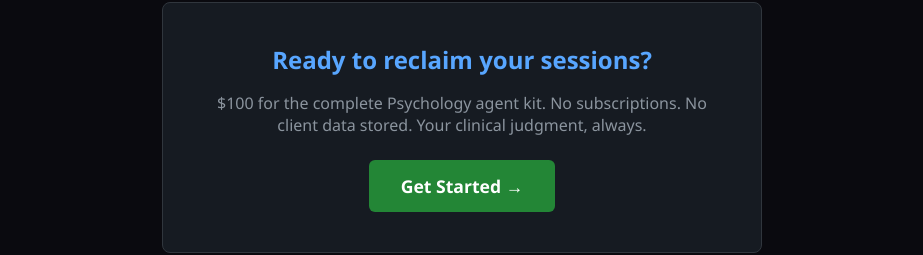
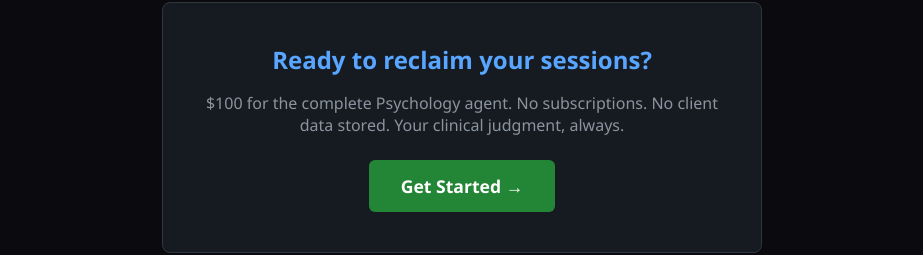
Before and after one commit to axiom-agent-ai/psychology-agent, a plain HTML site: page index.html in a window 1280 px wide. Shown: the part 1981-2236 px from the top of the page, without its empty margins (178-1101 px from the left). Drawn offline with Linux system fonts and the light colour scheme.

Commit message:
Remove 'kit' reference - standalone product

```diff
--- a/index.html
+++ b/index.html
@@ -121,7 +121,7 @@ footer{text-align:center;padding:30px;color:#484f58;font-size:0.85em}
 </div>
 <div class="cta-section">
 <h2>Ready to reclaim your sessions?</h2>
-<p>$100 for the complete Psychology agent kit. No subscriptions. No client data stored. Your clinical judgment, always.</p>
+<p>$100 for the complete Psychology agent. No subscriptions. No client data stored. Your clinical judgment, always.</p>
 <a href="https://giaktis.gumroad.com/l/Psychology" class="btn">Get Started →</a>
 </div>
 <footer>
```
